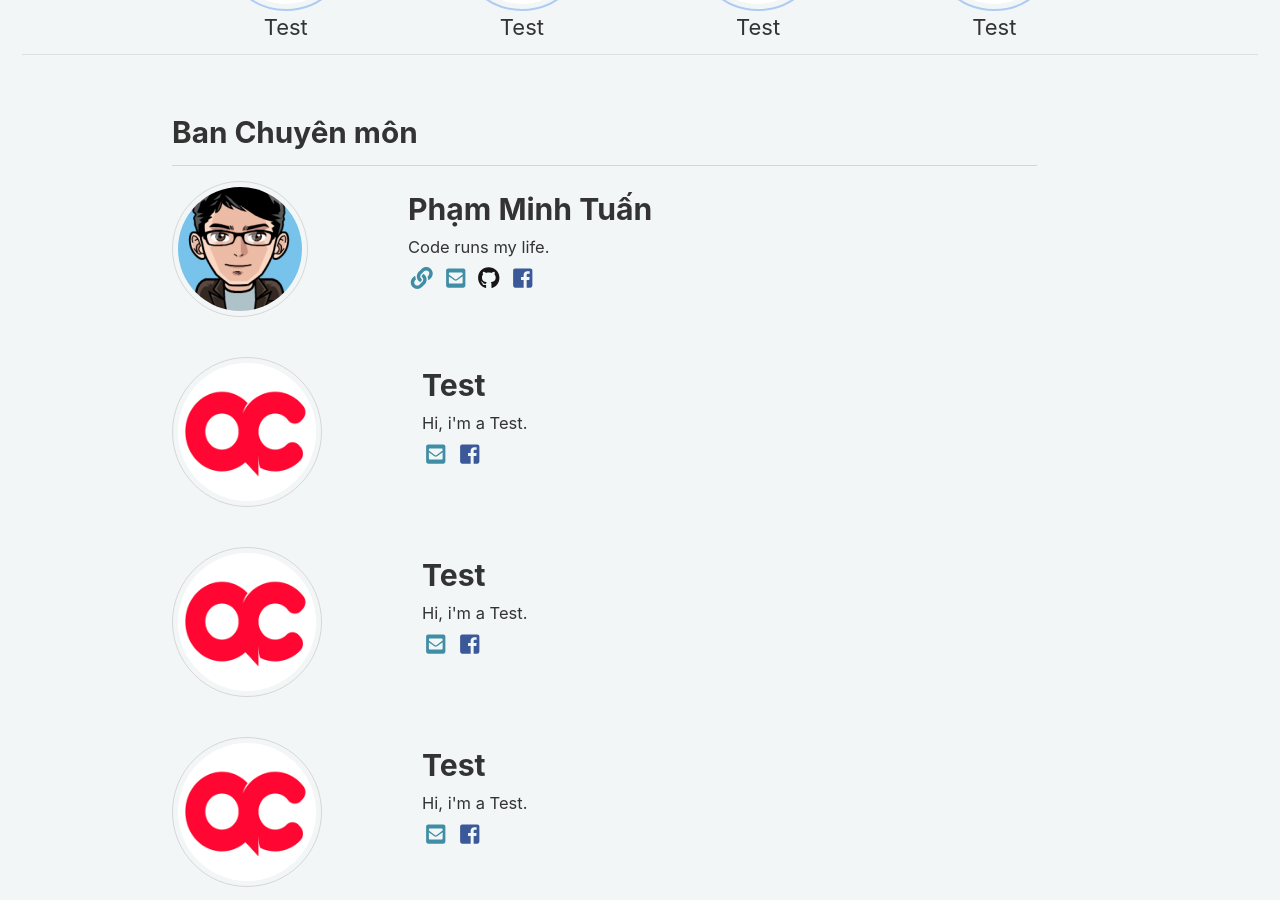
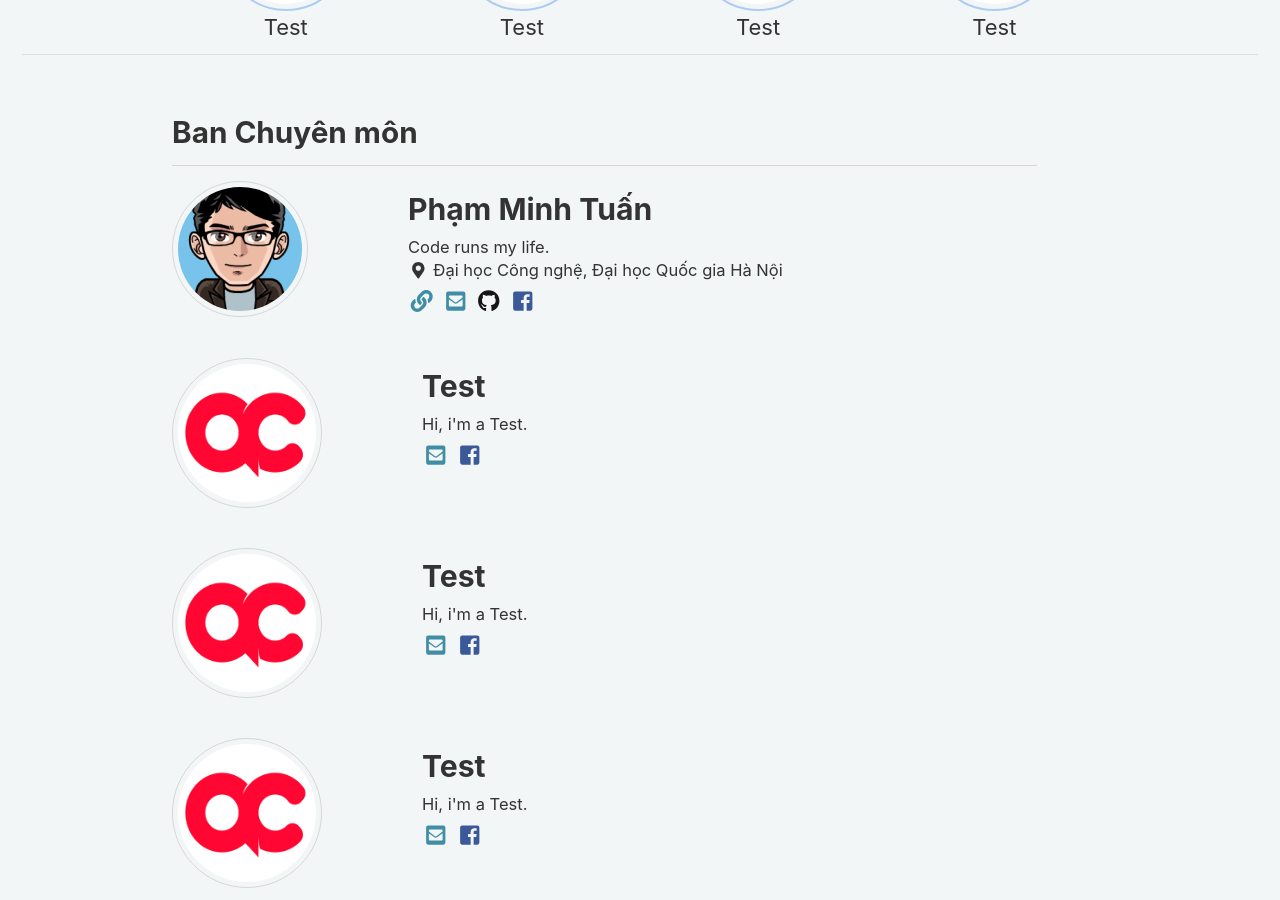
Before and after one commit to testvon/amcblog.github.io, a Jekyll site: the page built from _pages/member-archive.html, in a window 1280 px wide and 900 px high, scrolled down 936 px. Built offline with Jekyll 4.4.1, drawn with Linux system fonts in a browser that asks for light colours; nearby versions of some CDN libraries.

Commit message:
Update members.yml

```diff
--- a/_data/members.yml
+++ b/_data/members.yml
@@ -4,6 +4,7 @@ von:
   email: "tuanpm.amc@gmail.com"
   github: "https://github.com/iamvon"
   bio: "Code runs my life."
+  location: "Đại học Công nghệ, Đại học Quốc gia Hà Nội"
   avatar: "/assets/img/admin.png"
   facebook: "https://www.facebook.com/this.is.von"
   group: "chuyenmon"
```
